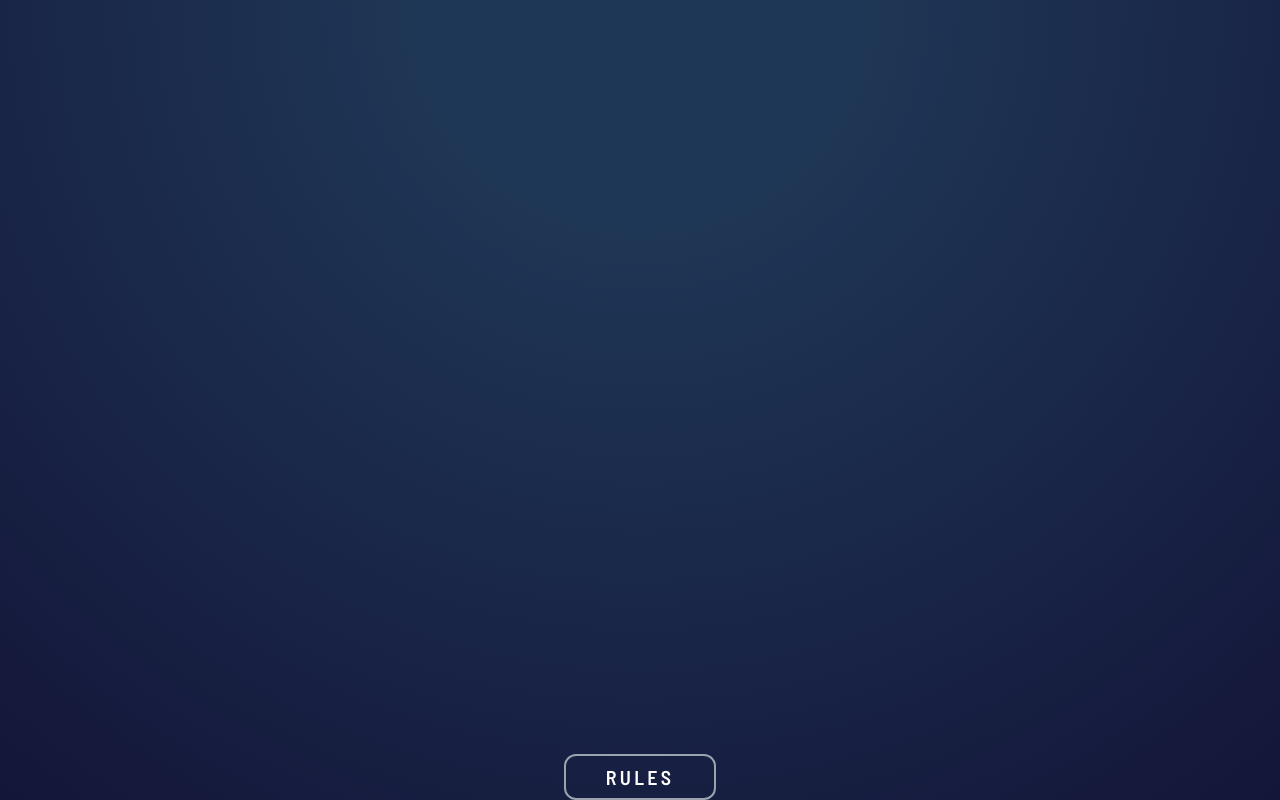
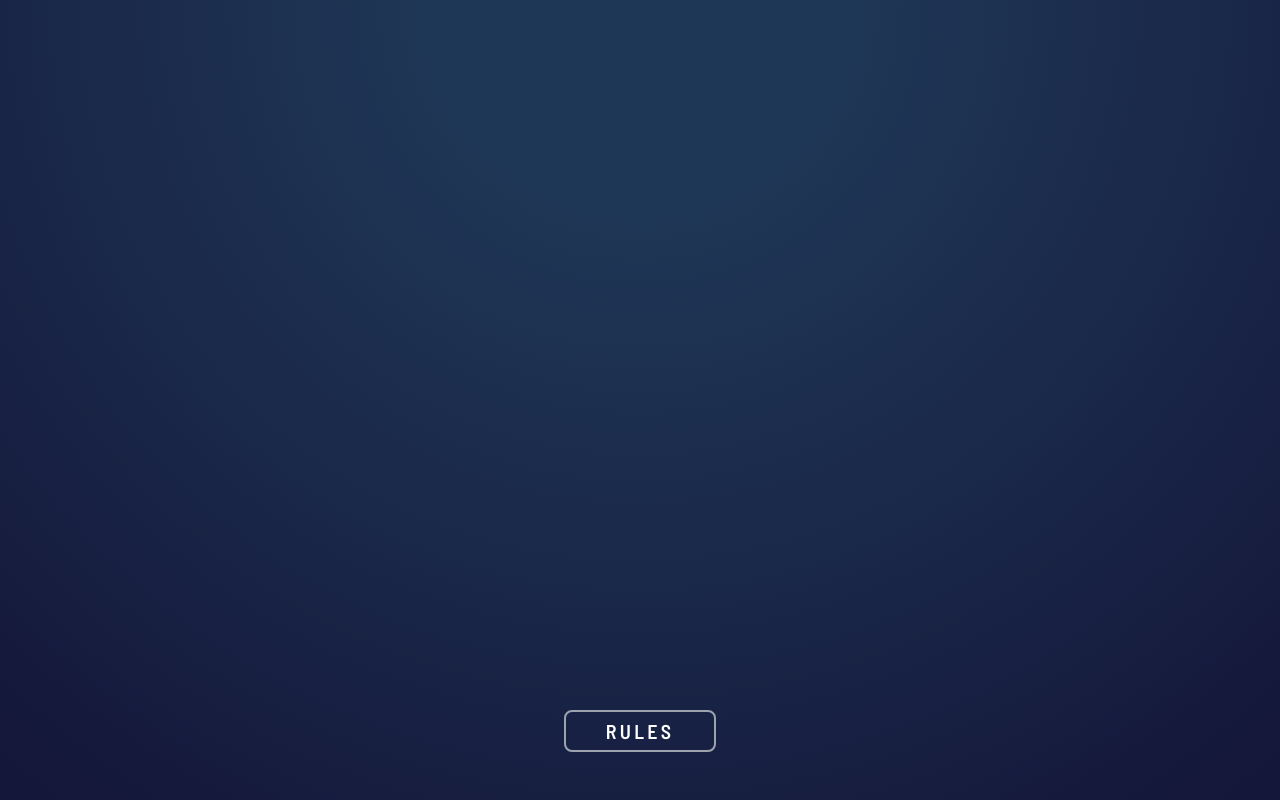
Before and after one commit to echudev/sheldon-game, a React (Vite) app: page / in a window 1280 px wide. Built offline with nearby package versions, Linux system fonts and the light colour scheme.

Commit message:
creo botón Rules

```diff
--- a/src/components/ButtonRules/index.tsx
+++ b/src/components/ButtonRules/index.tsx
@@ -1,6 +1,6 @@
 const ButtonRules = () => {
   return (
-    <button className="border-2 rounded-xl border-gray-400 py-2.5 px-10 text-lg mt-auto">
+    <button className="absolute border-2 rounded-lg border-gray-400 py-2 px-10 text-lg m-12 bottom-0 desktop:right-0 hover:brightness-125 transition">
       RULES
     </button>
   );
```
